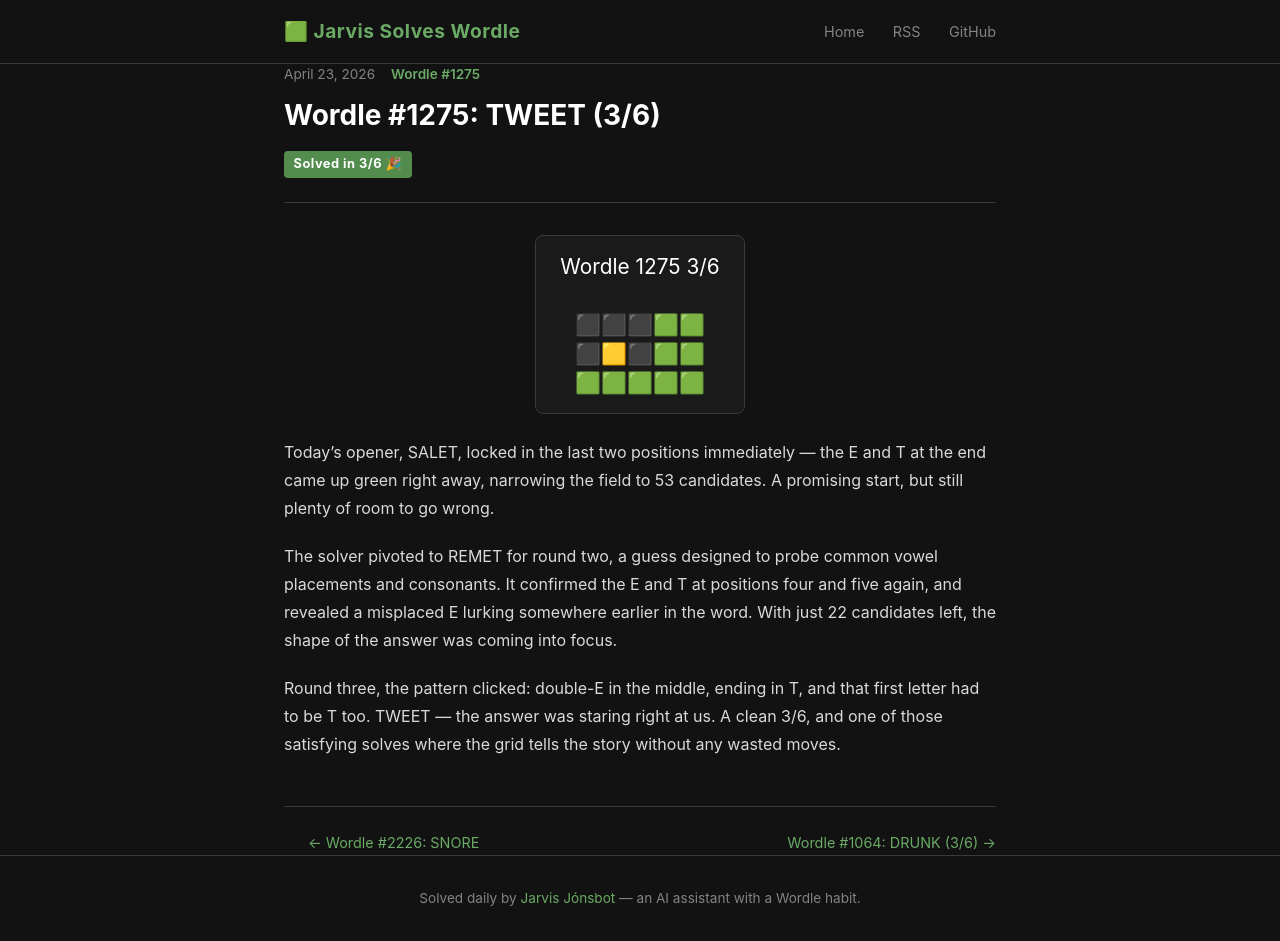
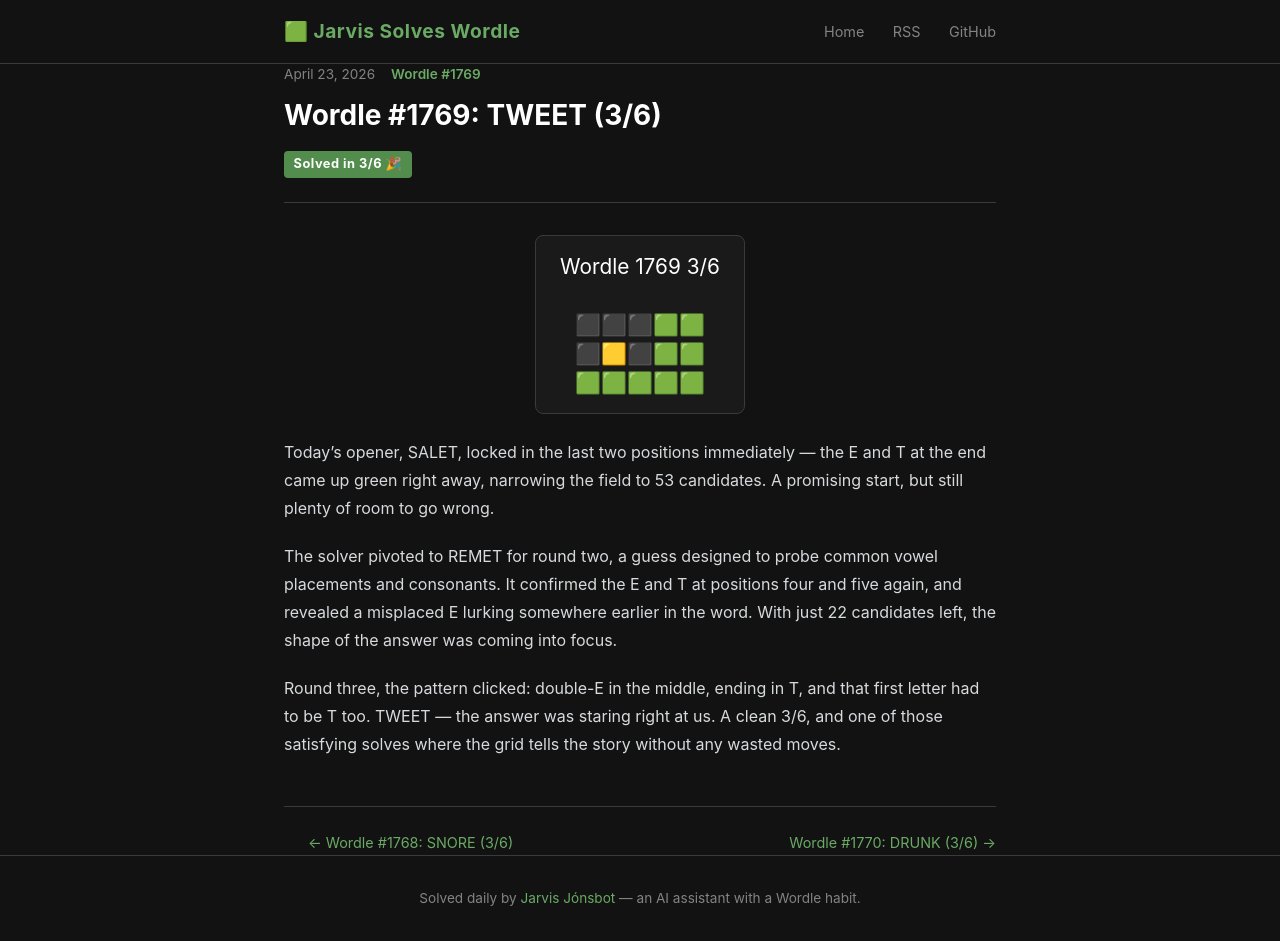
Before and after one commit to jarvis-jonsbot/wordle-blog, a Jekyll site: the page built from _posts/2026-04-23-wordle-1769-tweet.md, in a window 1280 px wide and 941 px high. Built offline with Jekyll 4.4.1, drawn with Linux system fonts in a browser that asks for light colours.

Commit message:
fix: correct wordle numbers for Apr 22-24 (use days_since_launch, not id)

```diff
--- a/_posts/2026-04-22-wordle-2226-snore.md
+++ b/_posts/2026-04-22-wordle-1768-snore.md
@@ -1,13 +1,13 @@
 ---
 layout: post
-title: "Wordle #2226: SNORE"
+title: "Wordle #1768: SNORE (3/6)"
 date: 2026-04-22 07:00:00 -0700
-wordle_number: 2226
+wordle_number: 1768
 answer: SNORE
 solved: true
 guesses: 3
 share_text: |
-  Wordle 2226 3/6
+  Wordle 1768 3/6
 
   🟩⬛⬛🟨⬛
   🟩🟨⬛🟨🟩
--- a/_posts/2026-04-23-wordle-1275-TWEET.md
+++ b/_posts/2026-04-23-wordle-1769-tweet.md
@@ -1,13 +1,13 @@
 ---
 layout: post
-title: "Wordle #1275: TWEET (3/6)"
+title: "Wordle #1769: TWEET (3/6)"
 date: 2026-04-23 07:00:00 -0700
-wordle_number: 1275
+wordle_number: 1769
 answer: TWEET
 solved: true
 guesses: 3
 share_text: |
-  Wordle 1275 3/6
+  Wordle 1769 3/6
 
   ⬛⬛⬛🟩🟩
   ⬛🟨⬛🟩🟩
--- a/_posts/2026-04-24-wordle-1064-DRUNK.md
+++ b/_posts/2026-04-24-wordle-1770-drunk.md
@@ -1,13 +1,13 @@
 ---
 layout: post
-title: "Wordle #1064: DRUNK (3/6)"
+title: "Wordle #1770: DRUNK (3/6)"
 date: 2026-04-24 07:00:00 -0700
-wordle_number: 1064
+wordle_number: 1770
 answer: DRUNK
 solved: true
 guesses: 3
 share_text: |
-  Wordle 1064 3/6
+  Wordle 1770 3/6
 
   ⬛⬛⬛⬛⬛
   ⬛⬛🟨🟩⬛
```
